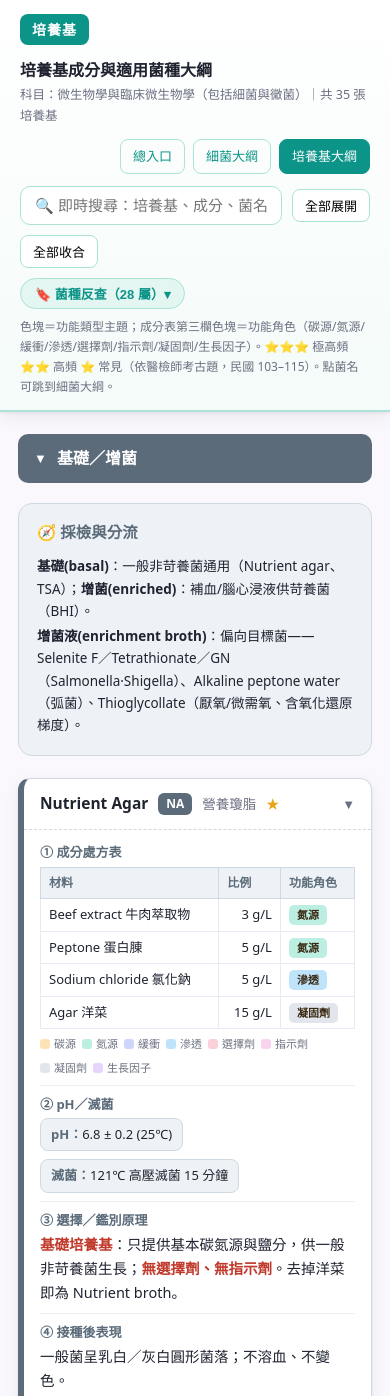
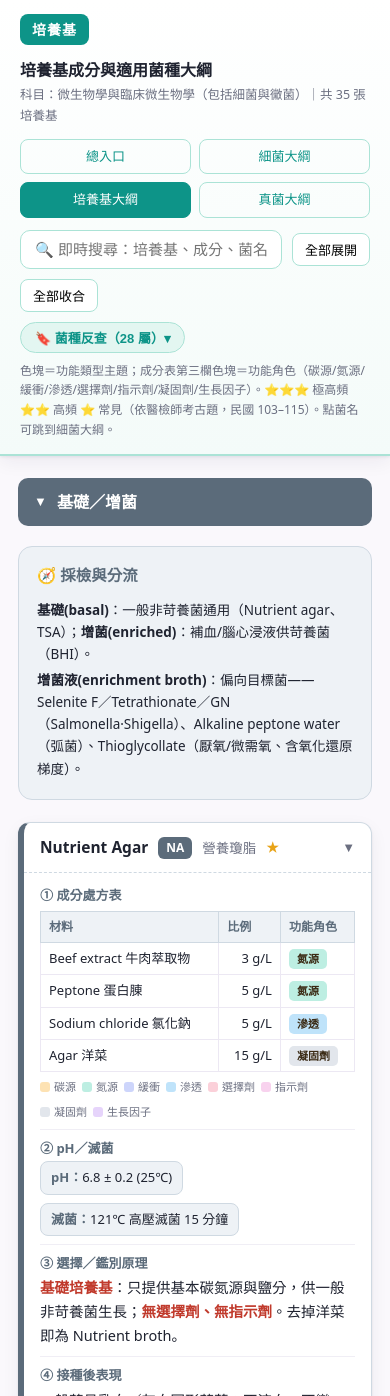
Before and after one commit to k789702-debug/Microbiology, a website: page media/index.html in a window 390 px wide. Shown: the top 1396 px of the page. Drawn offline with Linux system fonts and the light colour scheme.

Commit message:
Add files via upload

```diff
--- a/bacteria/assets/style.css
+++ b/bacteria/assets/style.css
@@ -106,7 +106,11 @@ table.qa td.yr{white-space:nowrap;color:var(--gp);font-weight:700;width:110px}
 .tagbar-label{font-size:13px;color:var(--muted);margin-right:2px}
 .nohit{display:none}
 /* 跨模組切換鈕（總入口 / 細菌 / 培養基），沿用 Gram⊕ 紫主題 */
-.nav{margin-left:auto;display:flex;gap:8px;flex-wrap:wrap}
+.nav{margin-left:auto;display:flex;gap:8px;flex-wrap:wrap;justify-content:flex-end}
 .nav a{border:1.5px solid var(--gp-line);border-radius:8px;padding:6px 12px;font-size:13px;color:var(--gp);text-decoration:none;background:#fff;white-space:nowrap}
 .nav a:hover{background:var(--gp-soft)}
 .nav a.cur{background:var(--gp);color:#fff;border-color:var(--gp)}
+@media(max-width:640px){
+  .nav{width:100%;margin-left:0;display:grid;grid-template-columns:repeat(2,minmax(0,1fr));gap:8px}
+  .nav a{text-align:center;padding:6px 8px}
+}
--- a/bacteria/index.html
+++ b/bacteria/index.html
@@ -6,7 +6,7 @@
 <meta http-equiv="Content-Security-Policy" content="default-src 'self'; script-src 'self'; style-src 'self'; img-src 'self' data:; connect-src 'self'; object-src 'none'; base-uri 'none'; frame-ancestors 'none'">
 <meta name="referrer" content="no-referrer">
 <title>醫檢師細菌分類大綱｜微生物學與臨床微生物學</title>
-<link rel="stylesheet" href="assets/style.css">
+<link rel="stylesheet" href="assets/style.css?v=20260622.1">
 </head>
 <body>
 <header class="top">
@@ -20,6 +20,7 @@
       <a href="../index.html">總入口</a>
       <a href="index.html" class="cur">細菌大綱</a>
       <a href="../media/index.html">培養基大綱</a>
+      <a href="../fungi/index.html">真菌大綱</a>
     </nav>
   </div>
   <div class="controls">
@@ -41,6 +42,6 @@
     <br>資料維護：編輯 <code>data/bacteria.json</code> 即可更新內容，詳見 README.md。
   </div>
 </main>
-<script src="assets/app.js"></script>
+<script src="assets/app.js?v=20260622.1"></script>
 </body>
 </html>
--- a/media/assets/app.js
+++ b/media/assets/app.js
@@ -15,6 +15,8 @@
   function genusOf(name){const m=String(name).match(/^([A-Z][a-z]+)/);return m?m[1]:null;}
   // 細菌大綱已收錄的屬（xref 白名單；只連得到的才做超連結）
   const BACT_GENERA=new Set(["Acinetobacter","Actinomyces","Bacillus","Bacteroides","Bartonella","Bordetella","Borrelia","Brucella","Burkholderia","Campylobacter","Chlamydia","Citrobacter","Clostridioides","Clostridium","Corynebacterium","Coxiella","Ehrlichia","Enterobacter","Enterococcus","Erysipelothrix","Escherichia","Francisella","Fusobacterium","Haemophilus","Helicobacter","Klebsiella","Lactobacillus","Legionella","Leptospira","Listeria","Moraxella","Mycobacterium","Mycoplasma","Neisseria","Nocardia","Pasteurella","Prevotella","Proteus","Pseudomonas","Rickettsia","Salmonella","Serratia","Shigella","Staphylococcus","Stenotrophomonas","Streptococcus","Treponema","Ureaplasma","Vibrio","Yersinia"]);
+  // 真菌大綱已收錄的屬（連到 ../fungi）
+  const FUNGI_GENERA=new Set(["Aspergillus", "Blastomyces", "Candida", "Cladophialophora", "Coccidioides", "Cryptococcus", "Epidermophyton", "Fonsecaea", "Fusarium", "Histoplasma", "Malassezia", "Microsporum", "Mucor", "Paracoccidioides", "Pneumocystis", "Rhizopus", "Sporothrix", "Talaromyces", "Trichophyton", "Trichosporon"]);
 
   let DATA=null, activeTags=new Set();
 
@@ -46,9 +48,9 @@
   function spTable(species){
     const rows=species.map(s=>{
       const g=genusOf(s[0]);
-      const nameCell=(g && BACT_GENERA.has(g))
-        ? '<a class="xref" href="../bacteria/index.html?q='+encodeURIComponent(g)+'" title="到細菌大綱查 '+esc(g)+'">'+esc(s[0])+'</a>'
-        : esc(s[0]);
+      let nameCell=esc(s[0]);
+      if(g && BACT_GENERA.has(g)) nameCell='<a class="xref" href="../bacteria/index.html?q='+encodeURIComponent(g)+'" title="到細菌大綱查 '+esc(g)+'">'+esc(s[0])+'</a>';
+      else if(g && FUNGI_GENERA.has(g)) nameCell='<a class="xref" href="../fungi/index.html?q='+encodeURIComponent(g)+'" title="到真菌大綱查 '+esc(g)+'">'+esc(s[0])+'</a>';
       return '<tr><td class="nm">'+nameCell+'</td><td>'+md(s[1])+'</td></tr>';
     }).join('');
     return '<table class="sp"><tbody>'+rows+'</tbody></table>';
--- a/media/assets/style.css
+++ b/media/assets/style.css
@@ -21,7 +21,7 @@ header.top{position:sticky;top:0;z-index:50;background:linear-gradient(180deg,#f
 .th-badge{background:var(--th);color:#fff;border-radius:8px;padding:4px 12px;font-weight:700;font-size:14px;letter-spacing:1px}
 h1{font-size:19px;margin:0;font-weight:800}
 .sub{color:var(--muted);font-size:12.5px;margin-top:2px}
-.nav{margin-left:auto;display:flex;gap:8px}
+.nav{margin-left:auto;display:flex;gap:8px;flex-wrap:wrap;justify-content:flex-end}
 .nav a{border:1.5px solid var(--th-line);border-radius:8px;padding:6px 12px;font-size:13px;color:var(--th)}
 .nav a:hover{background:var(--th-soft)}
 .nav a.cur{background:var(--th);color:#fff;border-color:var(--th)}
@@ -108,7 +108,11 @@ table.qa td.yr{white-space:nowrap;color:var(--th);font-weight:700;width:120px}
 .cmp td{padding:5px 8px;border:1px solid var(--th-line);text-align:center}
 .cmp td.name{text-align:left;font-weight:700;white-space:nowrap}
 .cmp tbody tr:nth-child(even){background:#f3fbf9}
-@media(max-width:640px){.field{grid-template-columns:1fr;gap:2px}h1{font-size:16px}table.sp td.nm{width:auto}}
+@media(max-width:640px){
+  .field{grid-template-columns:1fr;gap:2px}h1{font-size:16px}table.sp td.nm{width:auto}
+  .nav{width:100%;margin-left:0;display:grid;grid-template-columns:repeat(2,minmax(0,1fr));gap:8px}
+  .nav a{text-align:center;padding:6px 8px}
+}
 
 /* ===== 類型主題（未來各群）：以 .group[data-type] 覆寫 ===== */
 .group[data-type="base"]{--th:#5b6b7a;--th-soft:#eef2f6;--th-line:#cfd9e2}
--- a/media/index.html
+++ b/media/index.html
@@ -6,7 +6,7 @@
 <meta http-equiv="Content-Security-Policy" content="default-src 'self'; script-src 'self'; style-src 'self'; img-src 'self' data:; connect-src 'self'; object-src 'none'; base-uri 'none'; frame-ancestors 'none'">
 <meta name="referrer" content="no-referrer">
 <title>培養基成分與適用菌種大綱｜微生物學與臨床微生物學</title>
-<link rel="stylesheet" href="assets/style.css">
+<link rel="stylesheet" href="assets/style.css?v=20260622.1">
 </head>
 <body>
 <header class="top">
@@ -20,6 +20,7 @@
       <a href="../index.html">總入口</a>
       <a href="../bacteria/index.html">細菌大綱</a>
       <a href="index.html" class="cur">培養基大綱</a>
+      <a href="../fungi/index.html">真菌大綱</a>
     </nav>
   </div>
   <div class="controls">
@@ -42,6 +43,6 @@
     <br>⚠️ 不同廠牌／批號比例略有差異，配製以製造商手冊與 IFU 為準。資料維護：編輯 <code>data/media.json</code>，詳見 README。
   </div>
 </main>
-<script src="assets/app.js"></script>
+<script src="assets/app.js?v=20260622.1"></script>
 </body>
 </html>
```
Also changed, not shown: media/培養基大綱_全9群_離線版.html (+12 -4 lines).
